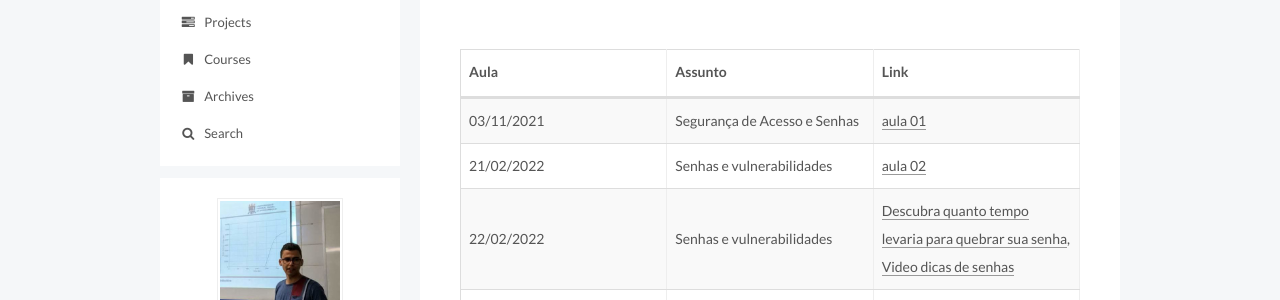
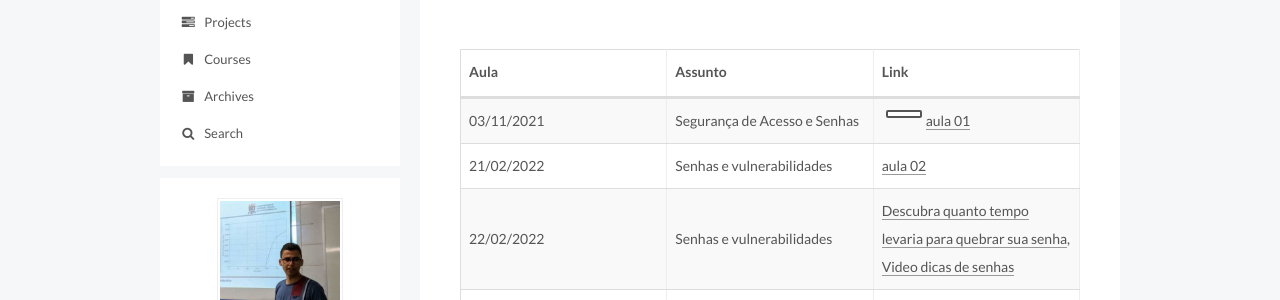
Before and after one commit to fdoliv/fdoliv.github.io, a Jekyll site: the page built from courses/sdi/index.md, in a window 1280 px wide. Shown: the part 181-481 px from the top of the page. Built offline with Jekyll 4.4.1, drawn with Linux system fonts in a browser that asks for light colours.

Commit message:
Alteração botão para aulas

```diff
--- a/courses/sdi/index.md
+++ b/courses/sdi/index.md
@@ -13,7 +13,7 @@
 
 | Aula | Assunto | Link |
 | --- | ------- | --- |
-| 03/11/2021 | Segurança de Acesso e Senhas | [aula 01]({{ site.url }}/assets/arquivos/sdi/aula01.pdf){:target="_blank"} |
+| 03/11/2021 | Segurança de Acesso e Senhas | <a href="/courses/did" class="btn">  [aula 01]({{ site.url }}/assets/arquivos/sdi/aula01.pdf){:target="_blank"}</a>|
 | 21/02/2022 | Senhas e vulnerabilidades | [aula 02]({{ site.url }}/assets/arquivos/sdi/aula02.pdf){:target="_blank"} |
 | 22/02/2022 | Senhas e vulnerabilidades | [Descubra quanto tempo levaria para quebrar sua senha](https://www.security.org/how-secure-is-my-password/){:target="_blank"}, [Video dicas de senhas](https://www.security.org/how-secure-is-my-password/){:target="_blank"} |
 | 23/02/2022 | Pratica de gerenciamento de senhas | [Download Keepass](https://megalink.dl.sourceforge.net/project/keepass/KeePass%202.x/2.50/KeePass-2.50.zip){:target="_blank"}, [Video dicas de senhas](https://www.youtube.com/watch?v=NWlo_K4W_4g&ab_channel=RobertOtavio){:target="_blank"} |
```
